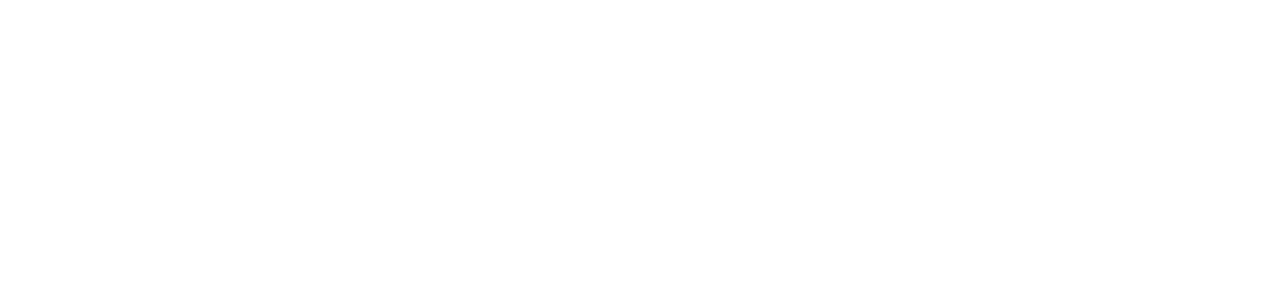
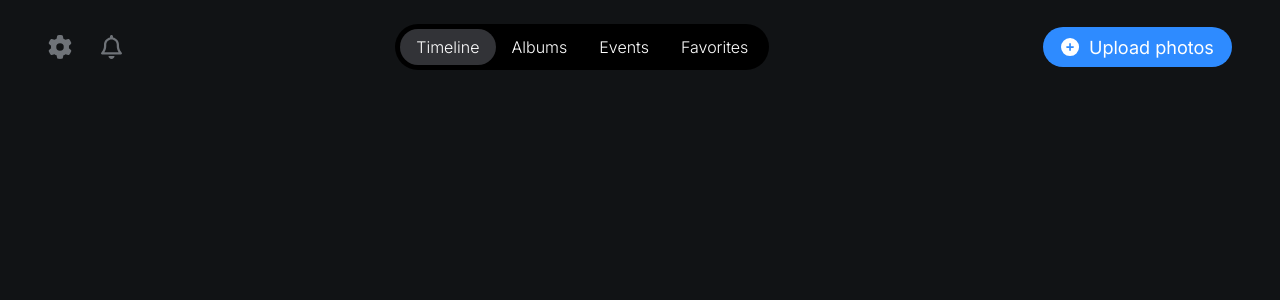
Before and after one commit to iHarryD/samudra-gallery, a React (Create React App) app: page / in a window 1280 px wide. Shown: the top 300 px of the page. Built offline with nearby package versions, Linux system fonts and the light colour scheme; a web font is replaced by a local one.

Commit message:
feat: add navbar

```diff
--- a/src/App.js
+++ b/src/App.js
@@ -1,7 +1,9 @@
+import { Home } from "./pages/home/Home";
+
 function App() {
   return (
     <div className="App">
-
+      <Home />
     </div>
   );
 }
--- /dev/null
+++ b/src/components/header/Header.jsx
@@ -0,0 +1,9 @@
+import { Navbar } from "../navbar/Navbar";
+
+export function Header() {
+  return (
+    <header>
+      <Navbar />
+    </header>
+  );
+}
--- /dev/null
+++ b/src/components/navbar/Navbar.jsx
@@ -0,0 +1,35 @@
+import navbarStyles from "./Navbar.module.css";
+import genericStyles from "../../styles/Generic.module.css";
+import { FontAwesomeIcon } from "@fortawesome/react-fontawesome";
+import { faGear, faPlusCircle } from "@fortawesome/free-solid-svg-icons";
+import { faBell } from "@fortawesome/free-regular-svg-icons";
+
+export function Navbar() {
+  return (
+    <nav className={navbarStyles["navbar"]}>
+      <div className={navbarStyles["widget-icons-container"]}>
+        <button>
+          <FontAwesomeIcon icon={faGear} />
+        </button>
+        <button>
+          <FontAwesomeIcon icon={faBell} />
+        </button>
+      </div>
+      <div className={navbarStyles["page-navbar"]}>
+        <button
+          className={`${genericStyles["primary-btn"]} ${navbarStyles["active-page"]}`}
+        >
+          Timeline
+        </button>
+        <button className={genericStyles["primary-btn"]}>Albums</button>
+        <button className={genericStyles["primary-btn"]}>Events</button>
+        <button className={genericStyles["primary-btn"]}>Favorites</button>
+      </div>
+      <button
+        className={`${genericStyles["primary-btn"]} ${navbarStyles["upload-btn"]}`}
+      >
+        <FontAwesomeIcon icon={faPlusCircle} /> Upload photos
+      </button>
+    </nav>
+  );
+}
--- /dev/null
+++ b/src/components/navbar/Navbar.module.css
@@ -0,0 +1,33 @@
+.navbar {
+  align-items: center;
+  display: flex;
+  justify-content: space-between;
+}
+
+.upload-btn {
+  --PRIMARY-BTN-CLR: var(--ACCENT-BLUE-CLR);
+  align-items: center;
+  display: flex;
+  gap: 10px;
+  font-size: 1.13em;
+}
+
+.page-navbar {
+  --PRIMARY-BTN-CLR: #0000;
+  background: #000;
+  border-radius: 2rem;
+  font-weight: 300;
+  padding: 5px;
+}
+
+.active-page {
+  --PRIMARY-BTN-CLR: var(--ACCENT-DARK-GREY-CLR);
+}
+
+.widget-icons-container {
+  align-items: center;
+  color: var(--ACCENT-LIGHT-GREY-CLR);
+  display: flex;
+  font-size: 1.5em;
+  gap: 1.2em;
+}
--- /dev/null
+++ b/src/pages/home/Home.jsx
@@ -0,0 +1,5 @@
+import { Header } from "../../components/header/Header";
+
+export function Home() {
+  return <Header />;
+}
--- /dev/null
+++ b/src/styles/Generic.module.css
@@ -0,0 +1,6 @@
+.primary-btn {
+  background: var(--PRIMARY-BTN-CLR);
+  border-radius: var(--PRIMARY-BTN-BORDER-RADIUS);
+  color: #fff;
+  padding: var(--PRIMARY-BTN-PADDING-X) var(--PRIMARY-BTN-PADDING-Y);
+}
```
Also changed, not shown: src/index.js (+6 -5 lines).
